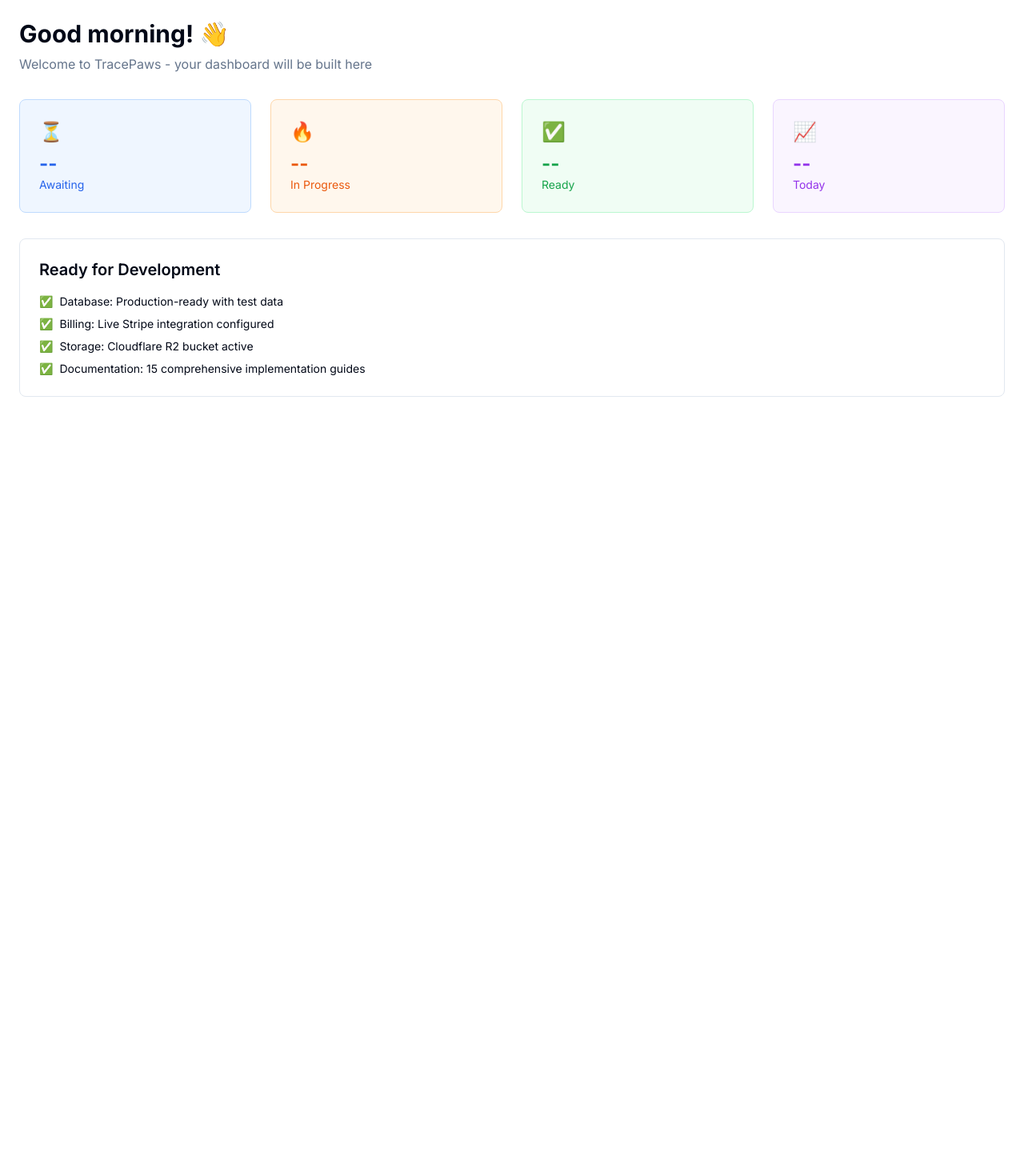
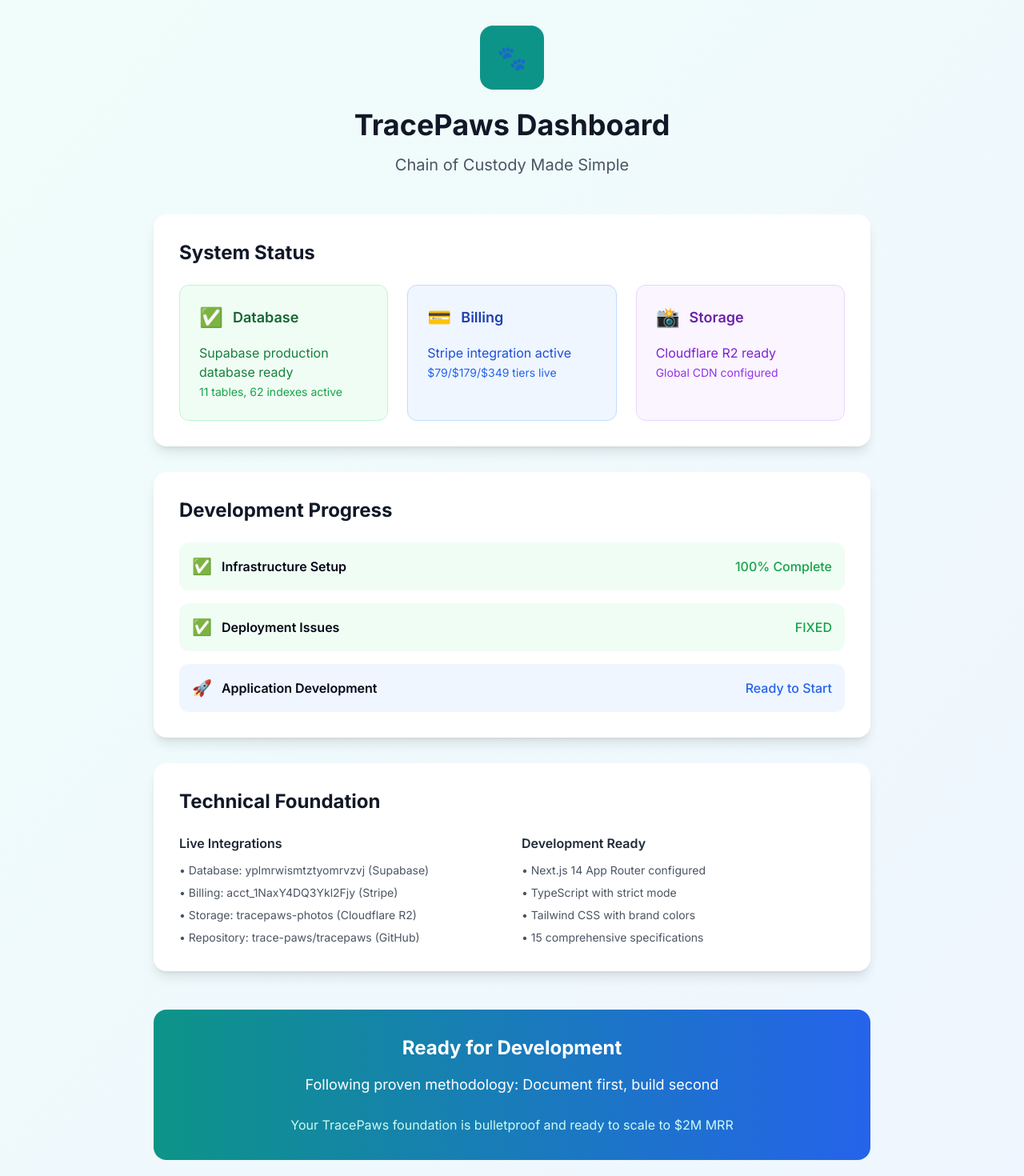
Before and after one commit to trace-paws/tracepaws, a Next.js app: page /dashboard in a window 1280 px wide. Shown: the top 1470 px of the page at 80% size. Before the commit the page ends 800 px from the top, so only its background shows below. Built offline with nearby package versions, Linux system fonts and the light colour scheme.

Commit message:
Update dashboard page with deployment success status and comprehensive system overview

```diff
--- a/app/dashboard/page.tsx
+++ b/app/dashboard/page.tsx
@@ -1,63 +1,131 @@
-// TracePaws Dashboard - Main staff interface
-// Implementation based on 04_DASHBOARD_SYSTEM.md specifications
-
 export default function DashboardPage() {
   return (
-    <div className="min-h-screen bg-background">
-      <div className="max-w-7xl mx-auto p-6">
-        <h1 className="text-3xl font-bold text-foreground mb-2">
-          Good morning! 👋
-        </h1>
-        <p className="text-muted-foreground mb-8">
-          Welcome to TracePaws - your dashboard will be built here
-        </p>
+    <div className="min-h-screen bg-gradient-to-br from-teal-50 to-blue-50 p-8">
+      <div className="max-w-4xl mx-auto">
+        {/* Header */}
+        <div className="text-center mb-12">
+          <div className="w-20 h-20 bg-teal-600 rounded-2xl flex items-center justify-center mx-auto mb-6">
+            <span className="text-3xl text-white">🐾</span>
+          </div>
+          <h1 className="text-4xl font-bold text-gray-900 mb-4">
+            TracePaws Dashboard
+          </h1>
+          <p className="text-xl text-gray-600">
+            Chain of Custody Made Simple
+          </p>
+        </div>
 
-        {/* Placeholder for dashboard content */}
-        <div className="grid grid-cols-2 md:grid-cols-4 gap-6">
-          <div className="bg-blue-50 border border-blue-200 p-6 rounded-lg">
-            <div className="text-2xl mb-2">⏳</div>
-            <div className="text-2xl font-bold text-blue-600">--</div>
-            <p className="text-sm text-blue-600">Awaiting</p>
-          </div>
+        {/* System Status */}
+        <div className="bg-white rounded-2xl shadow-lg p-8 mb-8">
+          <h2 className="text-2xl font-bold text-gray-900 mb-6">System Status</h2>
 
-          <div className="bg-orange-50 border border-orange-200 p-6 rounded-lg">
-            <div className="text-2xl mb-2">🔥</div>
-            <div className="text-2xl font-bold text-orange-600">--</div>
-            <p className="text-sm text-orange-600">In Progress</p>
-          </div>
+          <div className="grid grid-cols-1 md:grid-cols-3 gap-6">
+            <div className="bg-green-50 border border-green-200 rounded-xl p-6">
+              <div className="flex items-center mb-4">
+                <span className="text-2xl mr-3">✅</span>
+                <h3 className="text-lg font-semibold text-green-800">Database</h3>
+              </div>
+              <p className="text-green-700">
+                Supabase production database ready
+                <br />
+                <span className="text-sm text-green-600">11 tables, 62 indexes active</span>
+              </p>
+            </div>
 
-          <div className="bg-green-50 border border-green-200 p-6 rounded-lg">
-            <div className="text-2xl mb-2">✅</div>
-            <div className="text-2xl font-bold text-green-600">--</div>
-            <p className="text-sm text-green-600">Ready</p>
-          </div>
+            <div className="bg-blue-50 border border-blue-200 rounded-xl p-6">
+              <div className="flex items-center mb-4">
+                <span className="text-2xl mr-3">💳</span>
+                <h3 className="text-lg font-semibold text-blue-800">Billing</h3>
+              </div>
+              <p className="text-blue-700">
+                Stripe integration active
+                <br />
+                <span className="text-sm text-blue-600">$79/$179/$349 tiers live</span>
+              </p>
+            </div>
 
-          <div className="bg-purple-50 border border-purple-200 p-6 rounded-lg">
-            <div className="text-2xl mb-2">📈</div>
-            <div className="text-2xl font-bold text-purple-600">--</div>
-            <p className="text-sm text-purple-600">Today</p>
+            <div className="bg-purple-50 border border-purple-200 rounded-xl p-6">
+              <div className="flex items-center mb-4">
+                <span className="text-2xl mr-3">📸</span>
+                <h3 className="text-lg font-semibold text-purple-800">Storage</h3>
+              </div>
+              <p className="text-purple-700">
+                Cloudflare R2 ready
+                <br />
+                <span className="text-sm text-purple-600">Global CDN configured</span>
+              </p>
+            </div>
           </div>
         </div>
 
-        <div className="mt-8 bg-white border border-border p-6 rounded-lg">
-          <h2 className="text-xl font-semibold mb-4">Ready for Development</h2>
-          <div className="space-y-2 text-sm">
-            <div className="flex items-center gap-2">
-              <span className="text-green-500">✅</span>
-              <span>Database: Production-ready with test data</span>
+        {/* Development Progress */}
+        <div className="bg-white rounded-2xl shadow-lg p-8">
+          <h2 className="text-2xl font-bold text-gray-900 mb-6">Development Progress</h2>
+
+          <div className="space-y-4">
+            <div className="flex items-center justify-between p-4 bg-green-50 rounded-xl">
+              <div className="flex items-center">
+                <span className="text-green-500 text-xl mr-3">✅</span>
+                <span className="font-semibold">Infrastructure Setup</span>
+              </div>
+              <span className="text-green-600 font-medium">100% Complete</span>
             </div>
-            <div className="flex items-center gap-2">
-              <span className="text-green-500">✅</span>
-              <span>Billing: Live Stripe integration configured</span>
+
+            <div className="flex items-center justify-between p-4 bg-green-50 rounded-xl">
+              <div className="flex items-center">
+                <span className="text-green-500 text-xl mr-3">✅</span>
+                <span className="font-semibold">Deployment Issues</span>
+              </div>
+              <span className="text-green-600 font-medium">FIXED</span>
             </div>
-            <div className="flex items-center gap-2">
-              <span className="text-green-500">✅</span>
-              <span>Storage: Cloudflare R2 bucket active</span>
+
+            <div className="flex items-center justify-between p-4 bg-blue-50 rounded-xl">
+              <div className="flex items-center">
+                <span className="text-blue-500 text-xl mr-3">🚀</span>
+                <span className="font-semibold">Application Development</span>
+              </div>
+              <span className="text-blue-600 font-medium">Ready to Start</span>
             </div>
-            <div className="flex items-center gap-2">
-              <span className="text-green-500">✅</span>
-              <span>Documentation: 15 comprehensive implementation guides</span>
+          </div>
+        </div>
+
+        {/* Technical Details */}
+        <div className="bg-white rounded-2xl shadow-lg p-8 mt-8">
+          <h2 className="text-2xl font-bold text-gray-900 mb-6">Technical Foundation</h2>
+
+          <div className="grid grid-cols-1 md:grid-cols-2 gap-6">
+            <div>
+              <h3 className="font-semibold text-gray-800 mb-3">Live Integrations</h3>
+              <ul className="space-y-2 text-sm text-gray-600">
+                <li>• Database: yplmrwismtztyomrvzvj (Supabase)</li>
+                <li>• Billing: acct_1NaxY4DQ3Ykl2Fjy (Stripe)</li>
+                <li>• Storage: tracepaws-photos (Cloudflare R2)</li>
+                <li>• Repository: trace-paws/tracepaws (GitHub)</li>
+              </ul>
             </div>
+
+            <div>
+              <h3 className="font-semibold text-gray-800 mb-3">Development Ready</h3>
+              <ul className="space-y-2 text-sm text-gray-600">
+                <li>• Next.js 14 App Router configured</li>
+                <li>• TypeScript with strict mode</li>
+                <li>• Tailwind CSS with brand colors</li>
+                <li>• 15 comprehensive specifications</li>
+              </ul>
+            </div>
+          </div>
+        </div>
+
+        {/* Call to Action */}
+        <div className="text-center mt-12">
+          <div className="bg-gradient-to-r from-teal-600 to-blue-600 text-white rounded-2xl p-8">
+            <h3 className="text-2xl font-bold mb-4">Ready for Development</h3>
+            <p className="text-lg mb-6">
+              Following proven methodology: Document first, build second
+            </p>
+            <p className="text-teal-100">
+              Your TracePaws foundation is bulletproof and ready to scale to $2M MRR
+            </p>
           </div>
         </div>
       </div>
```
